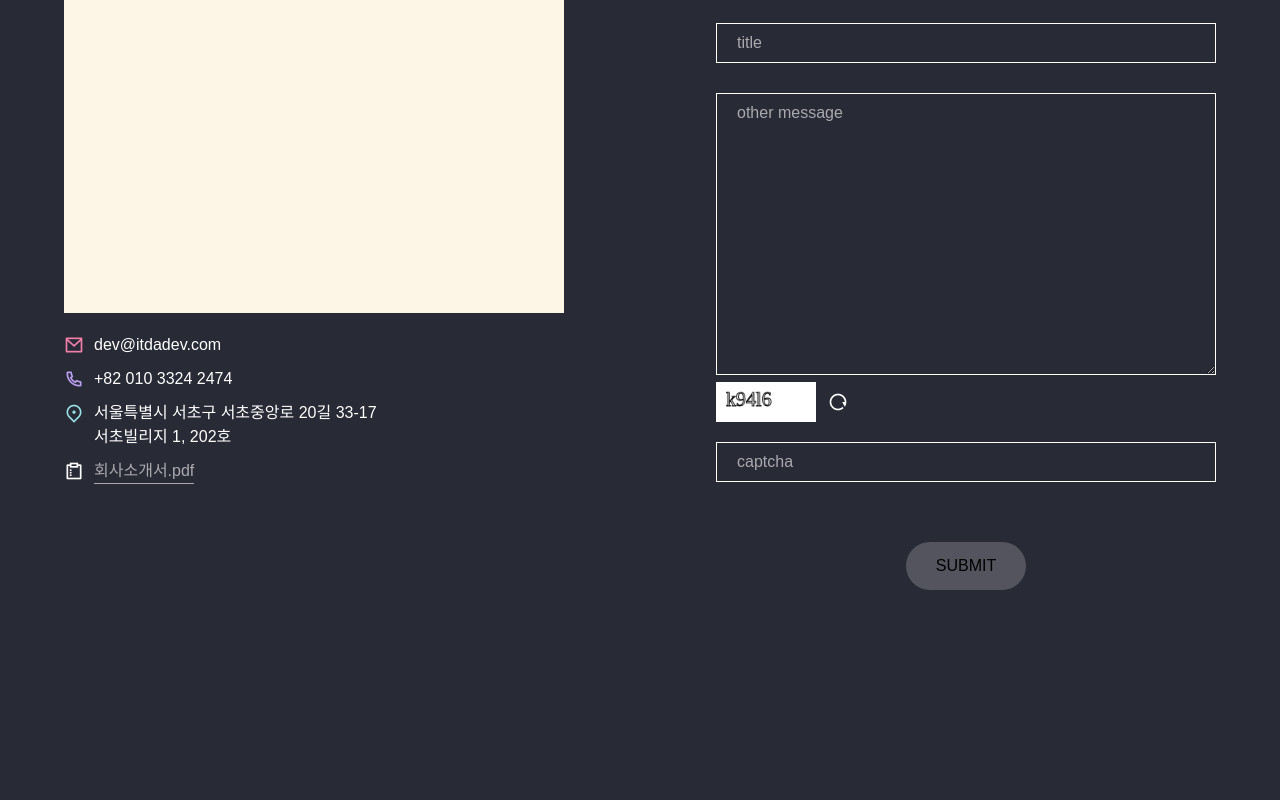
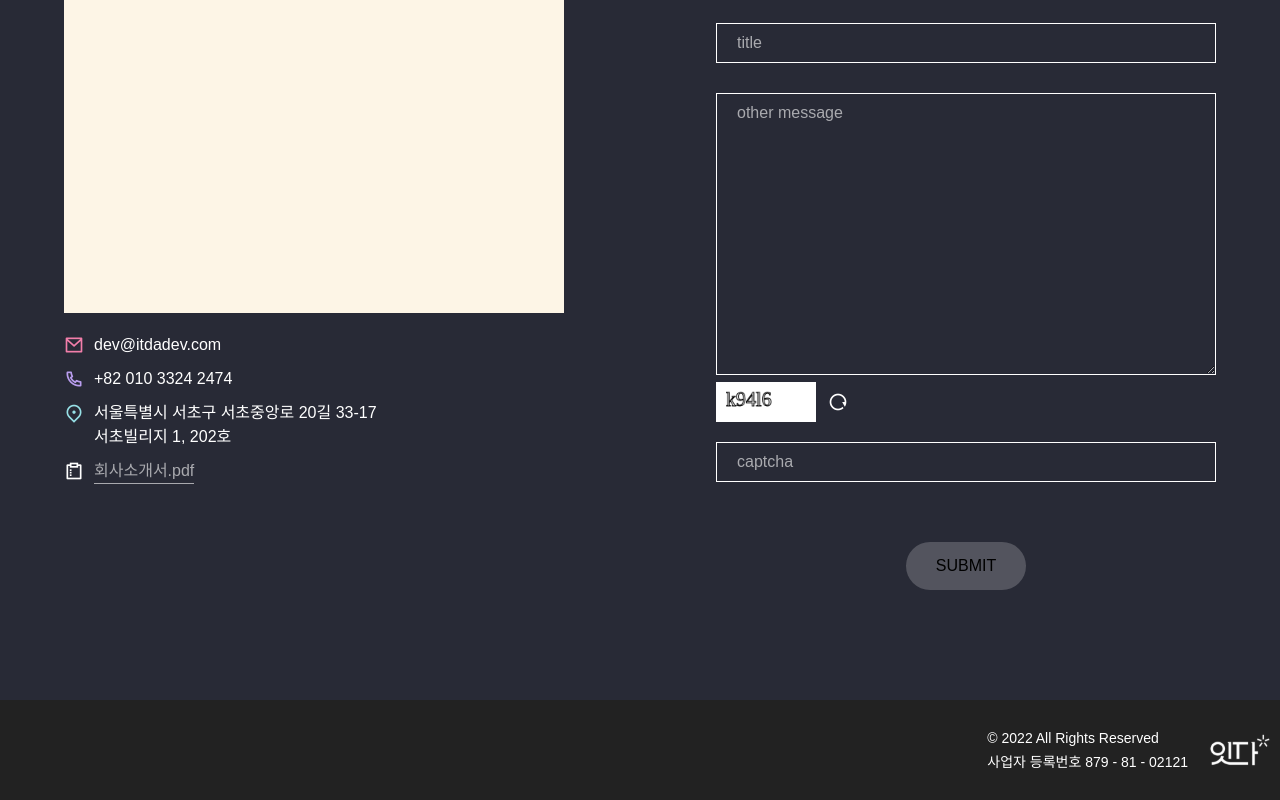
Before and after one commit to lillyYu/itda-platform, a React (Create React App) app in the folder client/: page / in a window 1280 px wide. Shown: the part 2738-3538 px from the top of the page. Before the commit the page ends 3418 px from the top, so only its background shows below. Built offline with nearby package versions, Linux system fonts and the light colour scheme; a web font is replaced by a local one.

Commit message:
footer added

```diff
--- a/client/src/App.js
+++ b/client/src/App.js
@@ -1,4 +1,5 @@
 import ContactUs from "pages/ContactUs";
+import Footer from "pages/Footer";
 import Header from "pages/Header";
 import MainBanner from "pages/MainBanner";
 import OurBusiness from "pages/OurBusiness";
@@ -6,6 +7,7 @@ import OurWork from "pages/OurWork";
 import { useState } from "react";
 import { useRef } from "react";
 import 'scss/commons/master.scss';
+import { Desktop } from "utils/MediaQuery";
 
 function App() {
   const sections = useRef([]);
@@ -38,6 +40,8 @@ function App() {
         <OurWork sections={sections}/>
         <ContactUs sections={sections}/>
       </main>
+
+      <Desktop><Footer/></Desktop>
     </div>
   );
 }
--- a/client/src/pages/Footer.js
+++ b/client/src/pages/Footer.js
@@ -1,11 +1,20 @@
+import Logo from "components/elements/Logo"
+import { Desktop } from "utils/MediaQuery"
+import 'scss/pages/footer.scss';
+
 const Footer = () => {
   return (
-    <div className="footer">
-      <ul>
-        <li>© 2022 All Rights Reserved</li>
-        <li>사업자 등록번호 879 - 81 - 02121</li>
-      </ul>
-    </div>
+    <footer className="footer">
+      <div className="footer-wrap">
+        <ul>
+          <li>© 2022 All Rights Reserved</li>
+          <li>사업자 등록번호 879 - 81 - 02121</li>
+        </ul>
+        <Desktop>
+          <Logo width={80}/>
+        </Desktop>
+      </div>
+    </footer>
   )
 }
 
--- /dev/null
+++ b/client/src/scss/pages/footer.scss
@@ -0,0 +1,42 @@
+@import 'scss/commons/var';
+
+@include mobile {
+  .footer {
+    &>ul {
+      @include flexCenterColumn();
+      gap: 1rem 0;
+
+      &>li {
+        font-size: 1.2rem;
+
+        &:nth-child(2) {
+          color: $opacity-white-60;
+        }
+      }
+    }
+  }
+}
+
+
+@include desktop {
+  .footer {
+    height: 10rem;
+    margin-top: 10rem;
+    background-color: #222;
+
+    .footer-wrap {
+      @include webMargin();
+
+      display: flex;
+      align-items: center;
+      justify-content: flex-end;
+      gap: 0 1.2rem;
+
+      height: 100%;
+
+      ul {
+        font-size: 1.4rem;
+      }
+    }
+  }
+}
--- a/client/src/scss/pages/header.scss
+++ b/client/src/scss/pages/header.scss
@@ -113,22 +113,6 @@
           opacity: 1;
           top: 0;
         }
-
-
-        .footer {
-          &>ul {
-            @include flexCenterColumn();
-            gap: 1rem 0;
-
-            &>li {
-              font-size: 1.2rem;
-
-              &:nth-child(2) {
-                color: $opacity-white-60;
-              }
-            }
-          }
-        }
       }
     }
   }
```
